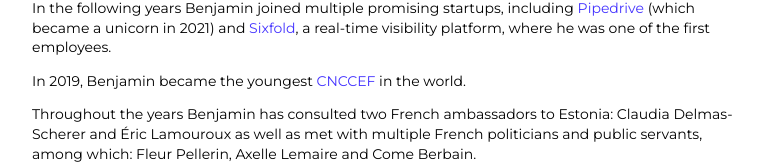
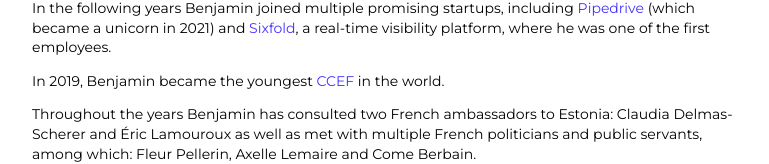
Before and after one commit to bendersej/bendersej.com, a Next.js app: page /consultancy in a window 1280 px wide. Shown: the part 333-497 px from the top of the page, without its empty margins (254-1023 px from the left). Built offline with nearby package versions, Linux system fonts and the light colour scheme.

Commit message:
fix: CCEF typo

```diff
--- a/pages/consultancy.tsx
+++ b/pages/consultancy.tsx
@@ -39,7 +39,7 @@ const About = () => (
 					employees.
 				</p>
 				<p>
-					In 2019, Benjamin became the youngest <a href="https://www.cnccef.org/en/home/">CNCCEF</a> in the world.
+					In 2019, Benjamin became the youngest <a href="https://www.cnccef.org/en/home/">CCEF</a> in the world.
 				</p>
 				<p>
 					Throughout the years Benjamin has consulted two French ambassadors to Estonia: Claudia Delmas-Scherer and Éric
```
